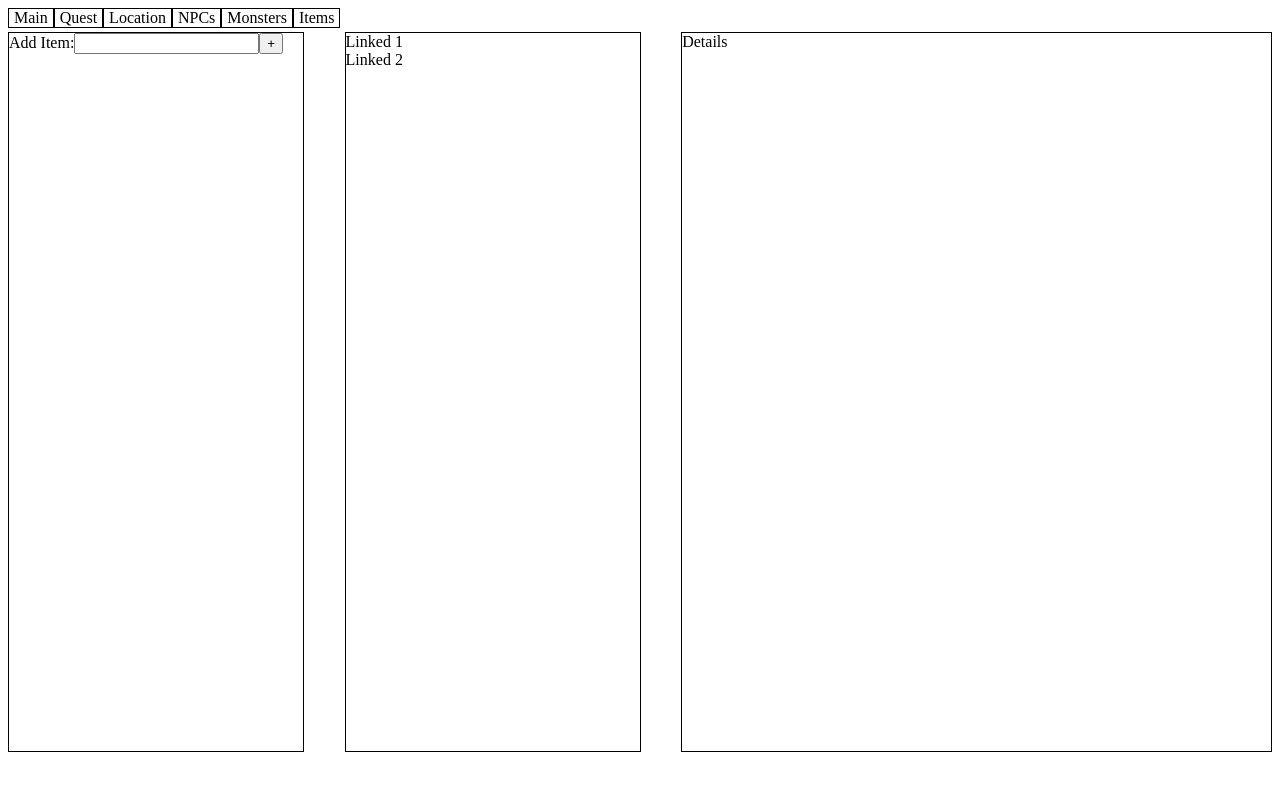
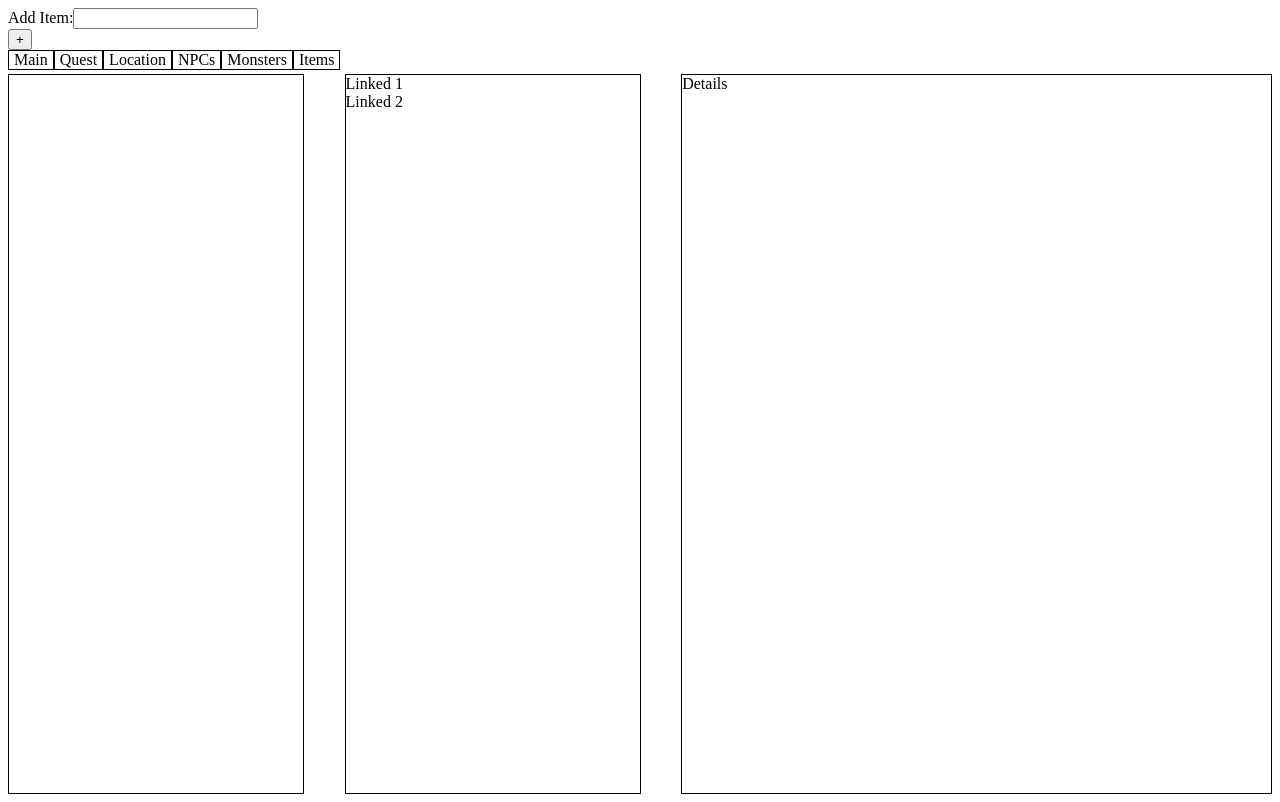
Before and after one commit to jmccallister93/campaign-manager, a React (Create React App) app in the folder main/: page / in a window 1280 px wide. Built offline with nearby package versions, Linux system fonts and the light colour scheme.

Commit message:
still not displaying

```diff
--- a/main/src/App.js
+++ b/main/src/App.js
@@ -1,7 +1,19 @@
 import Content from "./Compnenets/JS/Content";
+import NewItem from "./Compnenets/JS/NewItem";
 
 function App() {
-  return <Content />;
+  const itemList = []
+
+  const addItemHandler = (item) => {
+    console.log(item)
+  }
+
+  return (
+    <>
+      <NewItem onAddItem={addItemHandler}/>
+      <Content />
+    </>
+  );
 }
 
 export default App;
--- a/main/src/Compnenets/JS/ColumnNav.js
+++ b/main/src/Compnenets/JS/ColumnNav.js
@@ -11,34 +11,33 @@ const ColumnNav = (props) => {
 
   const submitHandler = (event) => {
     event.preventDefault();
+    const newItem ={'Name': input}
+    setInput("");
+    console.log({input})
 
-    const newItem = input
-
-    props.onSaveNewItem(newItem)
-
-    setInput("");
-    console.log('click')
   };
 
   return (
-    <div className="wrapper__columnnav">
-      <form onSubmit={submitHandler}>
-        <label>
-          Add Item:
-          <input
-            id={id}
-            value={input}
-            type="text"
-            onChange={newItemHandler}
-          />
-        </label>
-        <button type="submit">
-          +
-        </button>
-        <span>{input}</span>
-      </form>
-    </div>
-  );
+    <div className="wrapper__columnnav"></div>
+  )
+    // <div className="wrapper__columnnav">
+    //   <form onSubmit={submitHandler}>
+    //     <label>
+    //       Add Item:
+    //       <input
+    //         id={id}
+    //         value={input}
+    //         type="text"
+    //         onChange={newItemHandler}
+    //       />
+    //     </label>
+    //     <button type="submit">
+    //       +
+    //     </button>
+    //     <span>{ input }</span>
+    //   </form>
+    // </div>
+
 };
 
 export default ColumnNav;
--- a/main/src/Compnenets/JS/Columns.js
+++ b/main/src/Compnenets/JS/Columns.js
@@ -5,14 +5,14 @@ import "../SCSS/WrapperColumns.scss"
 
 const Columns = (props) => {
 
-  const saveNewItemHandler = (enteredNewItem) => {
-    const test = {...enteredNewItem}
-    props.onAddNewItem(test)
-  }
+  // const saveNewItemHandler = (enteredNewItem) => {
+  //   const test = {...enteredNewItem}
+  //   props.onAddNewItem(test)
+  // }
 
   return (
     <div className="wrapper__columns">
-      <ColumnNav onSaveNewItem={saveNewItemHandler}/>
+      <ColumnNav />
       <ColumnLinked />
       <ColumnDetails />
     </div>
--- /dev/null
+++ b/main/src/Compnenets/JS/NewItem.js
@@ -0,0 +1,21 @@
+import NewItemForm from "./NewItemForm";
+
+const NewItem = (props) => {
+    const saveItemObjectHandler = (enteredItem) => {
+        const itemObject = {
+            ...enteredItem,
+            id: Math.random().toString()
+        }
+
+        props.onAddItem(itemObject)
+    }
+
+
+  return (
+    <div>
+      <NewItemForm onSaveItemObject={saveItemObjectHandler}/>
+    </div>
+  );
+};
+
+export default NewItem;
--- /dev/null
+++ b/main/src/Compnenets/JS/NewItemForm.js
@@ -0,0 +1,38 @@
+import { useState } from "react";
+
+const NewItemForm = (props) => {
+  const [enteredItem, setEnteredItem] = useState("");
+
+  const itemChangeHandler = (event) => {
+    setEnteredItem(event.target.value);
+  };
+
+  const submitHandler = (event) => {
+    event.preventDefault();
+
+    const itemObject = {
+      item: enteredItem,
+    };
+
+    props.onSaveItemObject(itemObject);
+    setEnteredItem("");
+  };
+
+  return (
+    <form onSubmit={submitHandler}>
+      <div>
+        <label>Add Item:</label>
+        <input
+        type="text"
+        value={enteredItem}
+        onChange={itemChangeHandler}
+        />
+      </div>
+      <div>
+        <button type="submit">+</button>
+      </div>
+    </form>
+  );
+};
+
+export default NewItemForm;
```
